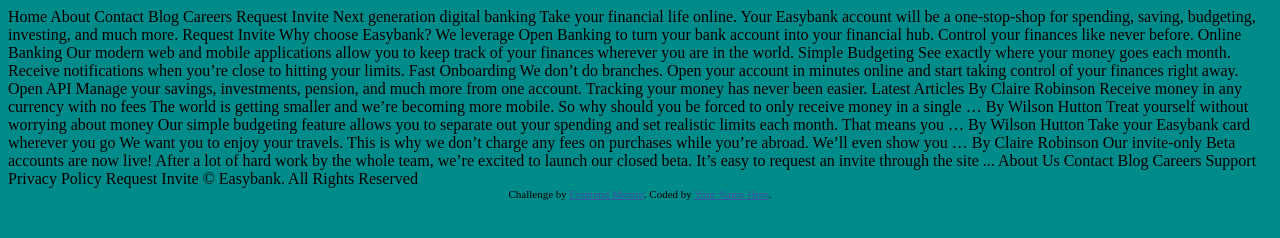
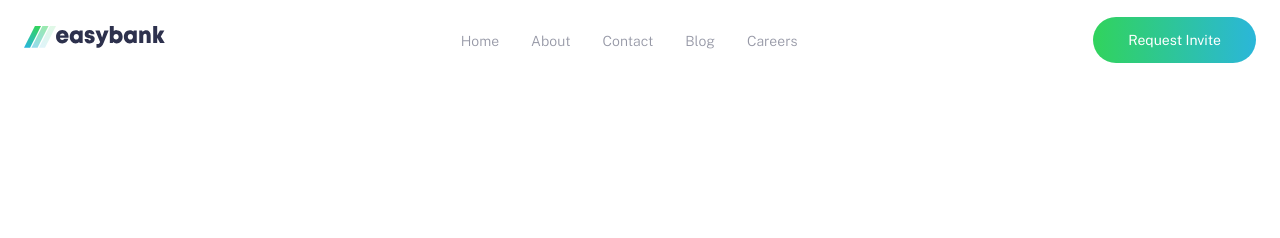
Before and after one commit to kartikdhiman/easybank-landing-page, a website built with webpack: page src/index.html in a window 1280 px wide. Built offline with nearby package versions, Linux system fonts and the light colour scheme.

Commit message:
feat: navigation bar

```diff
--- a/src/index.html
+++ b/src/index.html
@@ -11,22 +11,39 @@
       sizes="32x32"
       href="./images/favicon-32x32.png"
     />
-
-    <title>Frontend Mentor | Easybank landing page</title>
-
-    <!-- Feel free to remove these styles or customise in your own stylesheet 👍 -->
-    <style>
-      .attribution {
-        font-size: 11px;
-        text-align: center;
-      }
-      .attribution a {
-        color: hsl(228, 45%, 44%);
-      }
-    </style>
+    <link rel="preconnect" href="https://fonts.gstatic.com" />
+    <link
+      href="https://fonts.googleapis.com/css2?family=Public+Sans:wght@300;400;700&display=swap"
+      rel="stylesheet"
+    />
+    <title>Easybank landing page</title>
   </head>
   <body>
-    Home About Contact Blog Careers Request Invite Next generation digital
+    <header class="header">
+      <nav class="flex flex-jc-sb flex-ai-c">
+        <a href="/" class="header__logo">
+          <img src="./images/logo.svg" alt="Easybank" />
+        </a>
+
+        <a href="#" class="header__hamburger hide-for-desktop">
+          <span></span>
+          <span></span>
+          <span></span>
+        </a>
+
+        <div class="header__links hide-for-mobile">
+          <a href="#">Home</a><a href="#">About</a><a href="#">Contact</a
+          ><a href="#">Blog</a><a href="#">Careers</a>
+        </div>
+
+        <a href="#" class="button header__btn hide-for-mobile"
+          >Request Invite</a
+        >
+      </nav>
+    </header>
+
+    <!--
+    Request Invite Next generation digital
     banking Take your financial life online. Your Easybank account will be a
     one-stop-shop for spending, saving, budgeting, investing, and much more.
     Request Invite Why choose Easybank? We leverage Open Banking to turn your
@@ -57,5 +74,5 @@
         >Frontend Mentor</a
       >. Coded by <a href="#">Your Name Here</a>.
     </div>
-  </body>
+  --></body>
 </html>
--- a/src/index.js
+++ b/src/index.js
@@ -1,3 +1 @@
-import "./style.scss";
-
-// img.src = logo;
+import './styles/style.scss';
--- a/src/style.scss
+++ /dev/null
@@ -1,3 +0,0 @@
-body {
-  background-color: darkcyan;
-}
--- /dev/null
+++ b/src/styles/_globals.scss
@@ -0,0 +1,65 @@
+html {
+  font-size: 100%;
+  box-sizing: border-box;
+}
+
+*,
+*::after,
+*::before {
+  box-sizing: inherit;
+}
+
+body {
+  padding: 0;
+  margin: 0;
+  font-family: 'Public Sans', sans-serif;
+  font-size: $font-md;
+  font-weight: 300;
+  line-height: 1.3;
+  color: $grayishBlue;
+}
+
+a,
+a:visited,
+a:hover {
+  text-decoration: none;
+}
+
+button,
+.button {
+  padding: 0.875rem 2.1875rem;
+  border-radius: 50px;
+  font-weight: 400;
+  background: linear-gradient(to right, $limeGreen, $brightCyan);
+  cursor: pointer;
+}
+
+// Flexbox
+.flex {
+  display: flex;
+
+  &-jc-sb {
+    justify-content: space-between;
+  }
+
+  &-jb-c {
+    justify-content: center;
+  }
+
+  &-ai-c {
+    align-items: center;
+  }
+}
+
+// Visibility
+.hide-for-desktop {
+  @include breakpoint-up(large) {
+    display: none;
+  }
+}
+
+.hide-for-mobile {
+  @include breakpoint-down(medium) {
+    display: none;
+  }
+}
--- /dev/null
+++ b/src/styles/_header.scss
@@ -0,0 +1,69 @@
+.header {
+  nav {
+    padding: 1.0625rem 1.5rem;
+  }
+
+  &__logo {
+    img {
+      width: 8.8125rem;
+      height: 1.375rem;
+    }
+  }
+
+  &__hamburger {
+    > span {
+      display: block;
+      width: 26px;
+      height: 2px;
+      background-color: $darkBlue;
+
+      &:not(:last-child) {
+        margin-bottom: 3px;
+      }
+    }
+  }
+
+  &__links {
+    a {
+      position: relative;
+      font-size: $font-sm;
+      color: $grayishBlue;
+      transition: color 300ms ease-in-out;
+
+      &:not(:last-child) {
+        margin-right: 32px;
+      }
+
+      &::before {
+        content: '';
+        position: absolute;
+        display: block;
+        height: 5px;
+        background: linear-gradient(to right, $limeGreen, $brightCyan);
+        left: 0;
+        right: 0;
+        bottom: -30px;
+        opacity: 0;
+        transition: opacity 300ms ease-in-out;
+      }
+
+      &:hover {
+        color: $darkBlue;
+
+        &::before {
+          opacity: 1;
+        }
+      }
+    }
+  }
+
+  &__btn {
+    font-size: $font-sm;
+    color: $white;
+    transition: opacity 300ms ease-in-out;
+
+    &:hover {
+      opacity: 0.75;
+    }
+  }
+}
--- /dev/null
+++ b/src/styles/_mixins.scss
@@ -0,0 +1,25 @@
+// 640px, 1024px, 1400px
+$breakpoints-up: (
+  'medium': '40em',
+  'large': '64em',
+  'xlarge': '87.5em',
+);
+
+// 639px, 1023px, 1399px
+$breakpoints-down: (
+  'small': '39.9375em',
+  'medium': '63.9375em',
+  'large': '87.4375em',
+);
+
+@mixin breakpoint-up($size) {
+  @media (min-width: map-get($map: $breakpoints-up, $key: $size)) {
+    @content;
+  }
+}
+
+@mixin breakpoint-down($size) {
+  @media (max-width: map-get($map: $breakpoints-down, $key: $size)) {
+    @content;
+  }
+}
--- /dev/null
+++ b/src/styles/_variables.scss
@@ -0,0 +1,13 @@
+// Colors
+$darkBlue: hsl(233, 26%, 24%);
+$limeGreen: hsl(136, 65%, 51%);
+$brightCyan: hsl(192, 70%, 51%);
+
+$grayishBlue: hsl(233, 8%, 62%);
+$lightGrayishBlue: hsl(220, 16%, 96%);
+$veryLightGray: hsl(0, 0%, 98%);
+$white: hsl(0, 0%, 100%);
+
+// Font sizes
+$font-sm: 0.875rem; // 14px
+$font-md: 1.125rem; // 16px
--- /dev/null
+++ b/src/styles/style.scss
@@ -0,0 +1,4 @@
+@import 'variables';
+@import 'mixins';
+@import 'globals';
+@import 'header';
```
